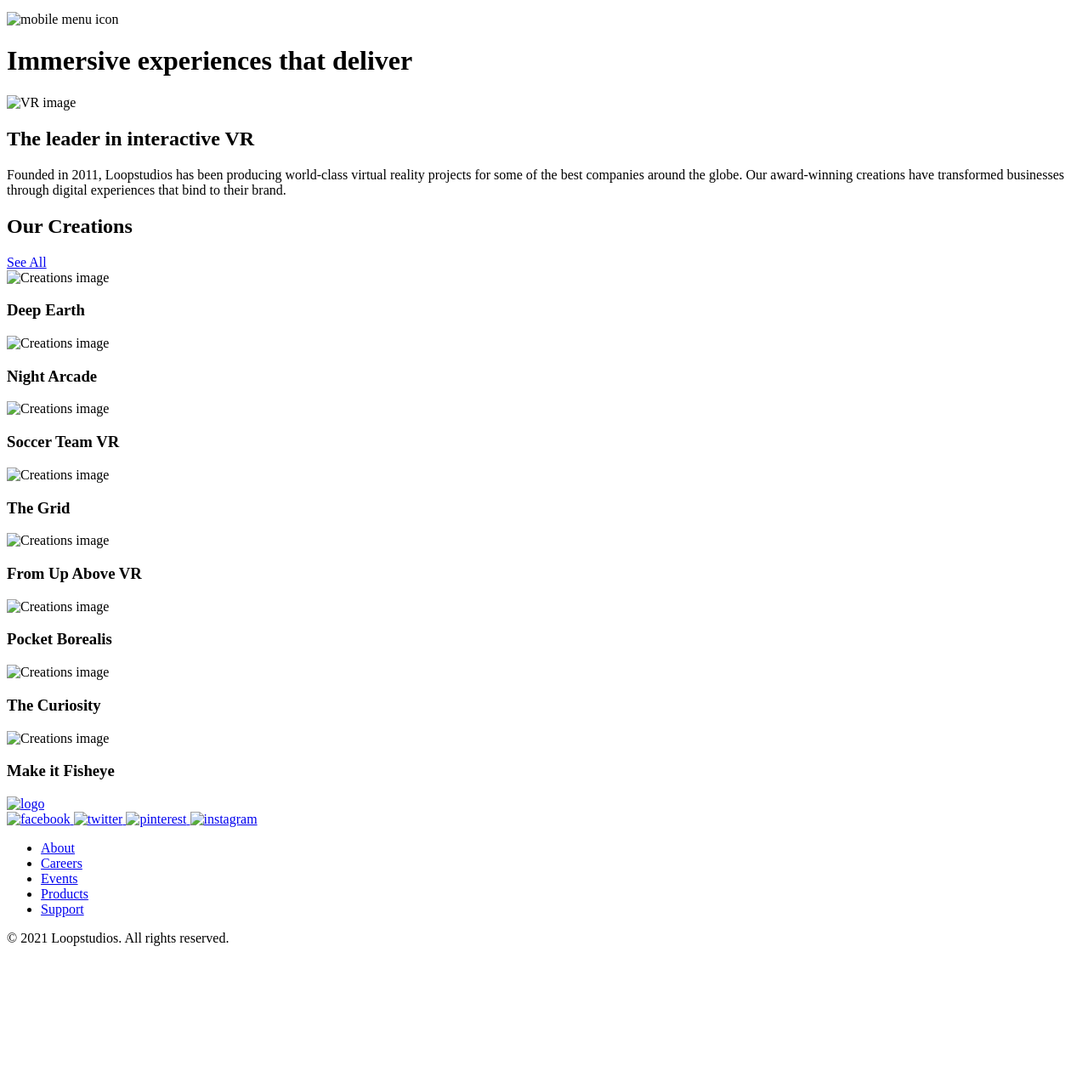
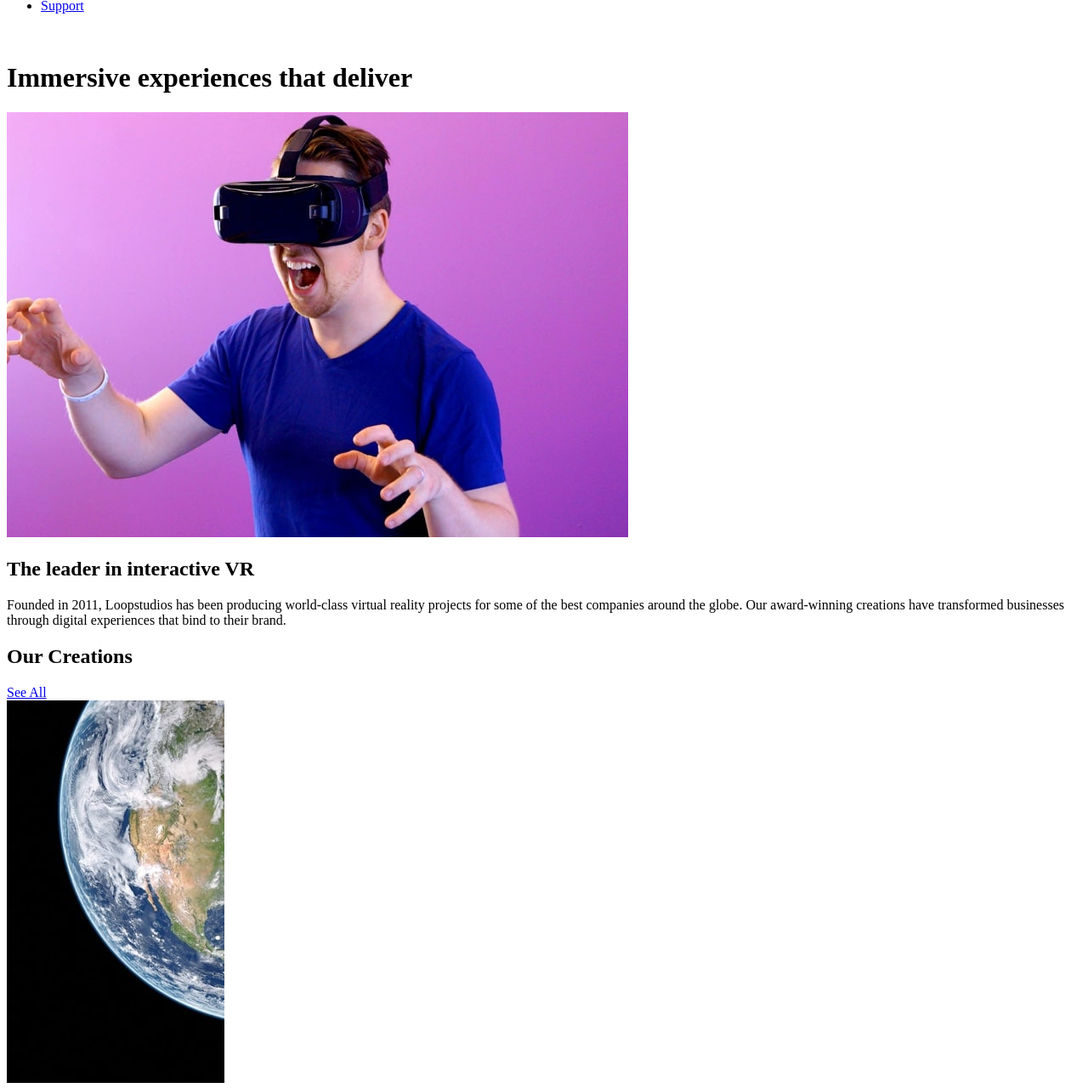
Before and after one commit to pl91/loopstudios-landingpage, a plain HTML site: page index.html in a window 1280 px wide. Shown: the part 134-1414 px from the top of the page at 85% size. Before the commit the page ends 1263 px from the top, so only its background shows below. Drawn offline with Linux system fonts and the light colour scheme; the site is published under a folder, as on GitHub Pages, so addresses that start at the root find nothing.

Commit message:
project complete

```diff
--- a/index.html
+++ b/index.html
@@ -4,7 +4,7 @@
     <meta charset="UTF-8">
     <meta http-equiv="X-UA-Compatible" content="IE=edge">
     <meta name="viewport" content="width=device-width, initial-scale=1.0">
-    <link rel="stylesheet" href="/index.b10d73a7.css">
+    <link rel="stylesheet" href="index.b10d73a7.css">
     <link rel="preconnect" href="https://fonts.googleapis.com">
     <link rel="preconnect" href="https://fonts.gstatic.com" crossorigin="">
     <link href="https://fonts.googleapis.com/css2?family=Alata&family=Josefin+Sans:wght@300&display=swap" rel="stylesheet">
@@ -14,7 +14,7 @@
     <!-- HEADER START -->
     <header class="header">
       <nav class="header__nav">
-        <a href="#" class="logo header__logo"><img src="/logo.4bcd4013.svg" alt="logo"></a>
+        <a href="#" class="logo header__logo"><img src="logo.4bcd4013.svg" alt="logo"></a>
         <ul class="links header__links" onclick="reDirect()">
           <li class="link"><a href="#">About</a></li>
           <li class="link"><a href="#">Careers</a></li>
@@ -24,7 +24,7 @@
         </ul>
         <!-- "Hamburger menu" to toggle the navigation links -->
         <a class="header__icon" onclick="mobileMenu()">
-          <img src="/icon-hamburger.9b6ee044.svg" alt="mobile menu icon">
+          <img src="icon-hamburger.9b6ee044.svg" alt="mobile menu icon">
         </a>
       </nav>
       <div class="header__heading">
@@ -36,7 +36,7 @@
     <!-- ABOUT START -->
     <section class="about">
       <div class="about__image-box">
-        <img src="/image-interactive.08e3c38a.jpg" alt="VR image" class="about__image">
+        <img src="image-interactive.08e3c38a.jpg" alt="VR image" class="about__image">
       </div>
       <div class="about__text">
         <h2 class="heading heading--400 about__heading">
@@ -63,23 +63,23 @@
         <!-- image 1 -->
         <div class="creations__img-box">
           <picture class="creations__picture">
-            <source media="(min-width: 801px)" srcset="/image-deep-earth.04202314.jpg" alt="Creations image">
-            <img src="/image-deep-earth.66a66bcd.jpg" alt="Creations image">
+            <source media="(min-width: 801px)" srcset="image-deep-earth.04202314.jpg" alt="Creations image">
+            <img src="image-deep-earth.66a66bcd.jpg" alt="Creations image">
           </picture>
           <h3 class="heading heading--300 creations__title">Deep Earth</h3>
         </div>
         <!-- image 2 -->
         <div class="creations__img-box">
           <picture class="creations__picture">
-            <source media="(min-width: 801px)" srcset="/image-night-arcade.5ea92154.jpg" alt="Creations image">
-            <img src="/image-night-arcade.669319cd.jpg" alt="Creations image">
+            <source media="(min-width: 801px)" srcset="image-night-arcade.5ea92154.jpg" alt="Creations image">
+            <img src="image-night-arcade.669319cd.jpg" alt="Creations image">
           </picture>
           <h3 class="heading heading--300 creations__title">Night Arcade</h3>
         </div>
         <!-- image 3 -->
         <div class="creations__img-box">
           <picture class="creations__picture">
-            <source media="(min-width: 801px)" srcset="/image-soccer-team.73ef44fd.jpg" alt="Creations image">
+            <source media="(min-width: 801px)" srcset="image-soccer-team.73ef44fd.jpg" alt="Creations image">
             <img src="/image-soccer-team.249393b9.jpg" alt="Creations image">
           </picture>
           <h3 class="heading heading--300 creations__title">Soccer Team VR</h3>
@@ -87,7 +87,7 @@
         <!-- image 4 -->
         <div class="creations__img-box">
           <picture class="creations__picture">
-            <source media="(min-width: 801px)" srcset="/image-grid.371b61bf.jpg" alt="Creations image">
+            <source media="(min-width: 801px)" srcset="image-grid.371b61bf.jpg" alt="Creations image">
             <img src="/image-grid.1b88656b.jpg" alt="Creations image">
           </picture>
           <h3 class="heading heading--300 creations__title">
@@ -97,7 +97,7 @@
         <!-- image 5 -->
         <div class="creations__img-box">
           <picture class="creations__picture">
-            <source media="(min-width: 801px)" srcset="/image-from-above.13fa8958.jpg" alt="Creations image">
+            <source media="(min-width: 801px)" srcset="image-from-above.13fa8958.jpg" alt="Creations image">
             <img src="/image-from-above.5cf1db68.jpg" alt="Creations image">
           </picture>
           <h3 class="heading heading--300 creations__title">
@@ -107,24 +107,24 @@
         <!-- image 6 -->
         <div class="creations__img-box">
           <picture class="creations__picture">
-            <source media="(min-width: 801px)" srcset="/image-pocket-borealis.9b3f9d45.jpg" alt="Creations image">
-            <img src="/image-pocket-borealis.17a4e937.jpg" alt="Creations image">
+            <source media="(min-width: 801px)" srcset="image-pocket-borealis.9b3f9d45.jpg" alt="Creations image">
+            <img src="image-pocket-borealis.17a4e937.jpg" alt="Creations image">
           </picture>
           <h3 class="heading heading--300 creations__title">Pocket Borealis</h3>
         </div>
         <!-- image 7 -->
         <div class="creations__img-box">
           <picture class="creations__picture">
-            <source media="(min-width: 801px)" srcset="/image-curiosity.950b9244.jpg" alt="Creations image">
-            <img src="/image-curiosity.245ae424.jpg" alt="Creations image">
+            <source media="(min-width: 801px)" srcset="image-curiosity.950b9244.jpg" alt="Creations image">
+            <img src="image-curiosity.245ae424.jpg" alt="Creations image">
           </picture>
           <h3 class="heading heading--300 creations__title">The Curiosity</h3>
         </div>
         <!-- image 8 -->
         <div class="creations__img-box">
           <picture class="creations__picture">
-            <source media="(min-width: 801px)" srcset="/image-fisheye.a785ea58.jpg" alt="Creations image">
-            <img src="/image-fisheye.9c06dbb3.jpg" alt="Creations image">
+            <source media="(min-width: 801px)" srcset="image-fisheye.a785ea58.jpg" alt="Creations image">
+            <img src="image-fisheye.9c06dbb3.jpg" alt="Creations image">
           </picture>
           <h3 class="heading heading--300 creations__title">Make it Fisheye</h3>
         </div>
@@ -136,37 +136,21 @@
     <footer class="footer">
       <div class="footer__content">
         <a href="#" class="logo footer__logo">
-          <img src="/logo.4bcd4013.svg" alt="logo">
+          <img src="logo.4bcd4013.svg" alt="logo">
         </a>
         <div class="footer__socials">
           <a href="http://facebook.com" target="_blank">
-            <img src="/icon-facebook.98d6ae57.svg" alt="facebook" class="footer__icon">
+            <img src="icon-facebook.98d6ae57.svg" alt="facebook" class="footer__icon">
           </a>
           <a href="http://twitter.com" target="_blank">
-            <img src="/icon-twitter.159719d2.svg" alt="twitter" class="footer__icon">
+            <img src="icon-twitter.159719d2.svg" alt="twitter" class="footer__icon">
           </a>
           <a href="http://pinterest.com" target="_blank">
-            <img src="/icon-pinterest.7a52082a.svg" alt="pinterest" class="footer__icon">
+            <img src="icon-pinterest.7a52082a.svg" alt="pinterest" class="footer__icon">
           </a>
           <a href="http://instagram.com" target="_blank">
-            <img src="/icon-instagram.0d0f1e4a.svg" alt="instagram" class="footer__icon">
+            <img src="icon-instagram.0d0f1e4a.svg" alt="instagram" class="footer__icon">
           </a>
-
-          <!-- <img
-            src="assets/icon-twitter.svg"
-            alt="twitter"
-            class="footer__icon"
-          />
-          <img
-            src="assets/icon-pinterest.svg"
-            alt="pinterest"
-            class="footer__icon"
-          />
-          <img
-            src="assets/icon-instagram.svg"
-            alt="instagram"
-            class="footer__icon"
-          /> -->
         </div>
         <ul class="links footer__links">
           <li class="link"><a href="#">About</a></li>
@@ -181,6 +165,6 @@
       </div>
     </footer>
     <!-- FOOTER END -->
-    <script src="/index.579125c3.js"></script>
-  <script src="/loopstudios-landingpage.59712999.js"></script></body>
+    <script src="index.579125c3.js"></script>
+  <script src="loopstudios-landingpage.59712999.js"></script></body>
 </html>
```
Also changed, not shown: 2 other files.
